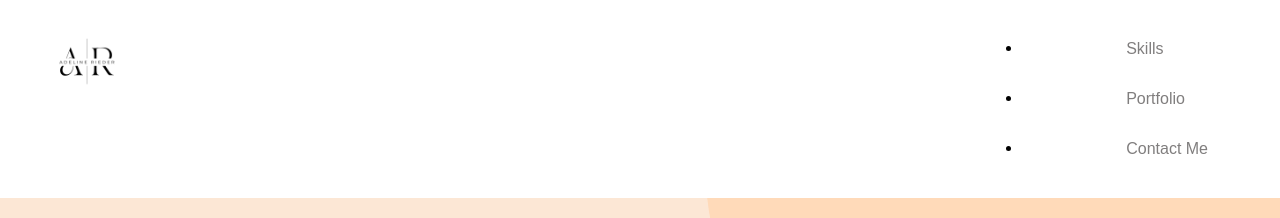
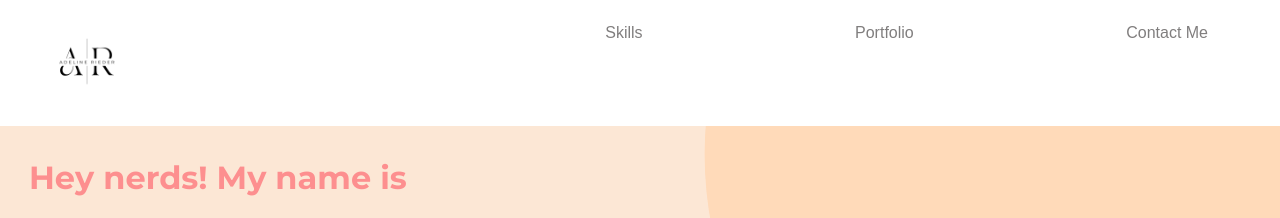
Before and after one commit to addyrieder/-UX_UI_HW_17., a plain HTML site: page index.html in a window 1280 px wide. Shown: the top 218 px of the page. Drawn offline with Linux system fonts and the light colour scheme.

Commit message:
take out ul li

```diff
--- a/index.html
+++ b/index.html
@@ -13,15 +13,14 @@
         <header>
             <img src="./images/logo.png" alt="Logo" id="logo">
             <nav>
-                <ul>
-                    <li><a href="#skills">Skills</a></li>
-                    <li><a href="#portfolio">Portfolio</a></li>
-                    <li><a href="#contact">Contact Me</a></li>
-                </ul>
+
+                    <a href="#skills">Skills</a></li>
+                    <a href="#portfolio">Portfolio</a></li>
+                    <a href="#contact">Contact Me</a></li>
 
 
 
-            </nav>
+            <nav>
         </header>
 
         <main>
```
